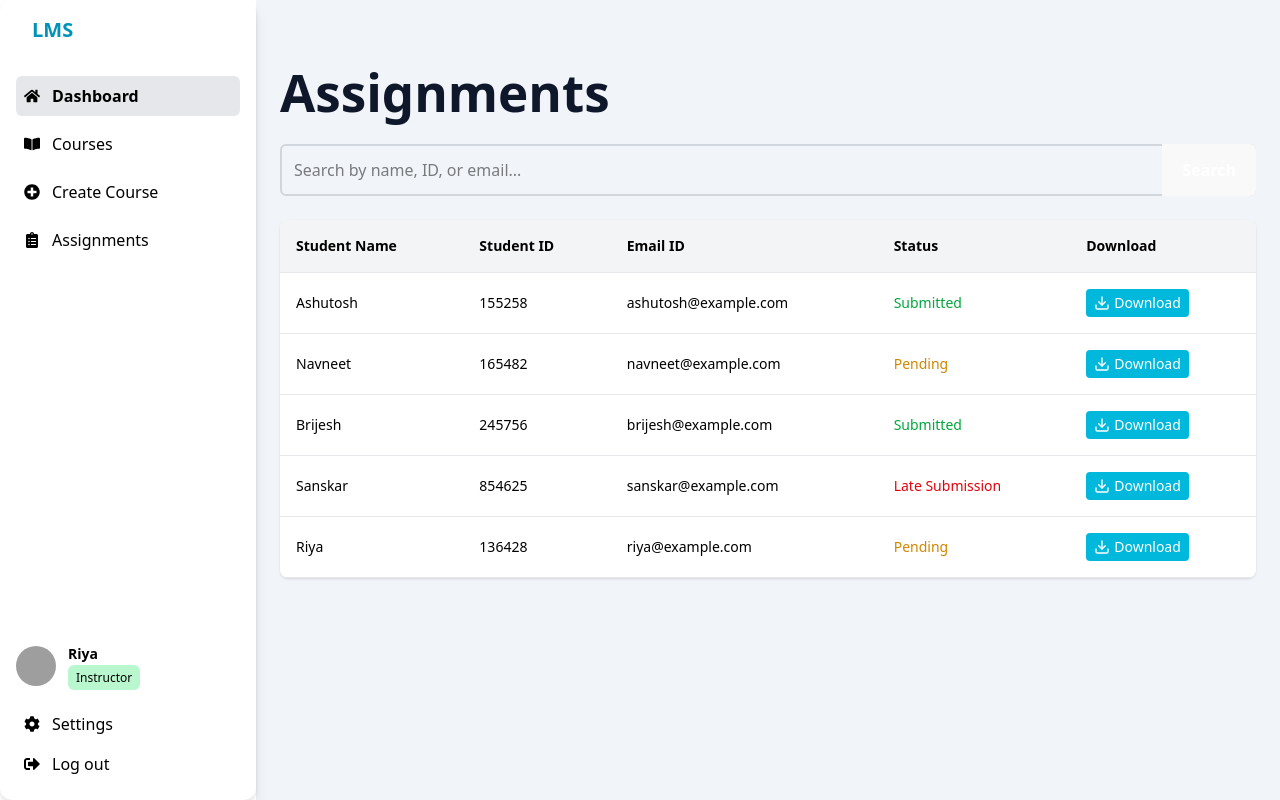
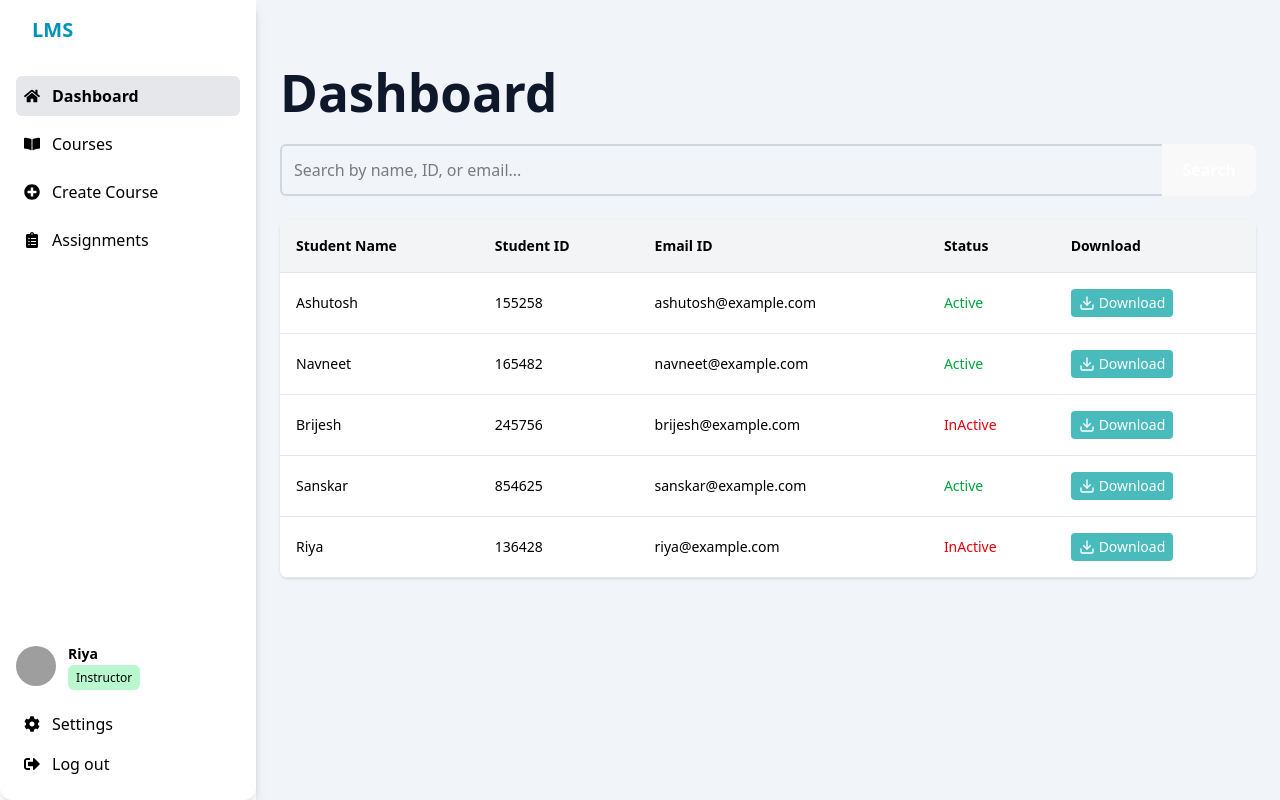
Before and after one commit to singh-aayush/Lms, a React (Vite) app: page / in a window 1280 px wide. Built offline with nearby package versions, Linux system fonts and the light colour scheme; grey boxes are pictures that could not be loaded.

Commit message:
Some changes in assignment and dashobard pages

```diff
--- a/src/Components/Instructor_assignment_component/assignmentPage.jsx
+++ b/src/Components/Instructor_assignment_component/assignmentPage.jsx
@@ -159,7 +159,7 @@ function Home() {
       {/* Heading */}
       <div className="flex items-center justify-between mb-8 mt-2">
         <h1 className="text-lg sm:text-xl md:text-2xl lg:text-3xl font-bold text-slate-900">
-          Dashboard
+          Assignments
         </h1>
       </div>
 
--- a/src/Components/Instructor_home_component/home.jsx
+++ b/src/Components/Instructor_home_component/home.jsx
@@ -49,11 +49,11 @@ function Assignment() {
   const [searchTerm, setSearchTerm] = useState('');
 
   const assignmentsData = [
-    { studentName: 'Ashutosh', studentId: '155258', email: 'ashutosh@example.com', status: 'Submitted', file: '/files/assignment1.pdf' },
-    { studentName: 'Navneet', studentId: '165482', email: 'navneet@example.com', status: 'Pending', file: '/files/assignment2.pdf' },
-    { studentName: 'Brijesh', studentId: '245756', email: 'brijesh@example.com', status: 'Submitted', file: '/files/assignment3.pdf' },
-    { studentName: 'Sanskar', studentId: '854625', email: 'sanskar@example.com', status: 'Late Submission', file: '/files/assignment4.pdf' },
-    { studentName: 'Riya', studentId: '136428', email: 'riya@example.com', status: 'Pending', file: '/files/assignment5.pdf' },
+    { studentName: 'Ashutosh', studentId: '155258', email: 'ashutosh@example.com', status: 'Active', file: '/files/assignment1.pdf' },
+    { studentName: 'Navneet', studentId: '165482', email: 'navneet@example.com', status: 'Active', file: '/files/assignment2.pdf' },
+    { studentName: 'Brijesh', studentId: '245756', email: 'brijesh@example.com', status: 'InActive', file: '/files/assignment3.pdf' },
+    { studentName: 'Sanskar', studentId: '854625', email: 'sanskar@example.com', status: 'Active', file: '/files/assignment4.pdf' },
+    { studentName: 'Riya', studentId: '136428', email: 'riya@example.com', status: 'InActive', file: '/files/assignment5.pdf' },
   ];
 
   const filteredAssignments = assignmentsData.filter((assignment) =>
@@ -67,7 +67,7 @@ function Assignment() {
       {/* Heading */}
       <div className="flex items-center justify-between mb-6">
         <h1 className="text-base sm:text-lg md:text-xl lg:text-3xl font-bold text-slate-900">
-          Assignments
+          Dashboard
         </h1>
       </div>
 
@@ -108,10 +108,8 @@ function Assignment() {
                   <td className="p-4">{assignment.email}</td>
                   <td className="p-4">
                     <span className={`font-medium ${
-                      assignment.status === 'Submitted'
+                      assignment.status === 'Active'
                         ? 'text-green-600'
-                        : assignment.status === 'Pending'
-                        ? 'text-yellow-600'
                         : 'text-red-600'
                     }`}>
                       {assignment.status}
@@ -121,7 +119,7 @@ function Assignment() {
                     <a
                       href={assignment.file}
                       download
-                      className="inline-flex items-center gap-1 bg-cyan-500 text-white px-2 py-1 rounded hover:bg-cyan-600 transition whitespace-nowrap"
+                      className="inline-flex items-center gap-1 bg-[#49BBBD] text-white px-2 py-1 rounded hover:bg-[#49BBBD] transition whitespace-nowrap"
                     >
                       <FiDownload className="w-4 h-4" />
                       Download
```
